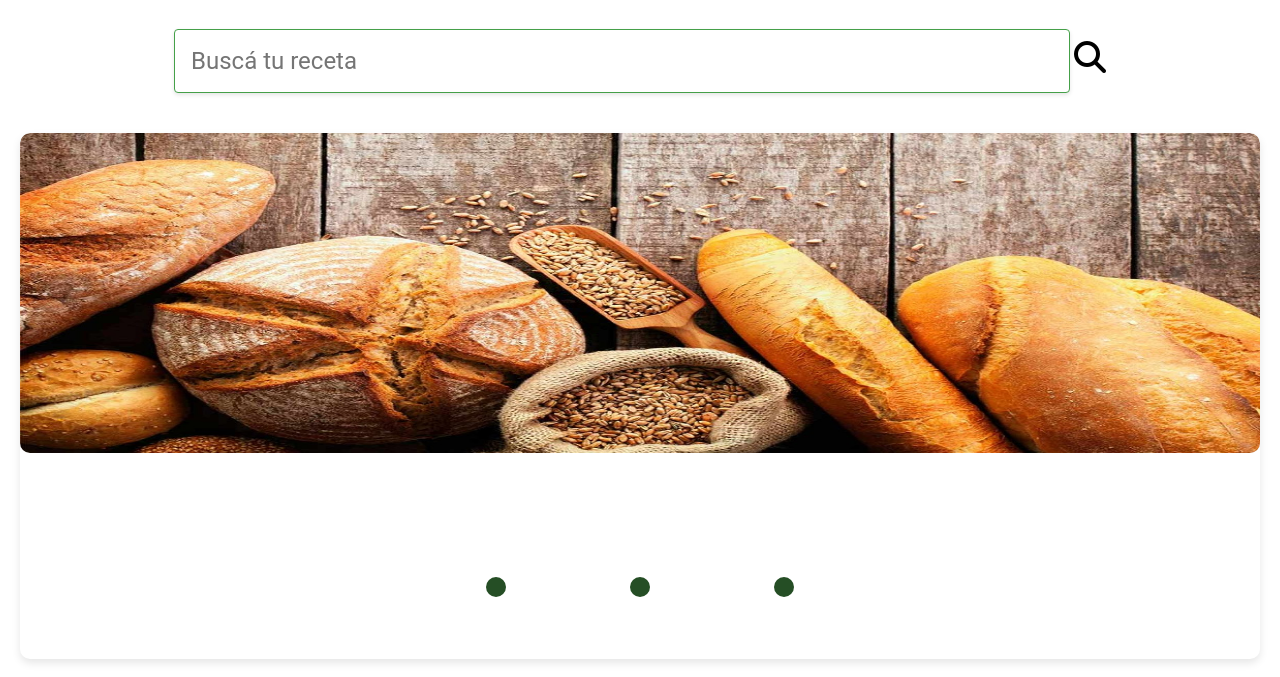
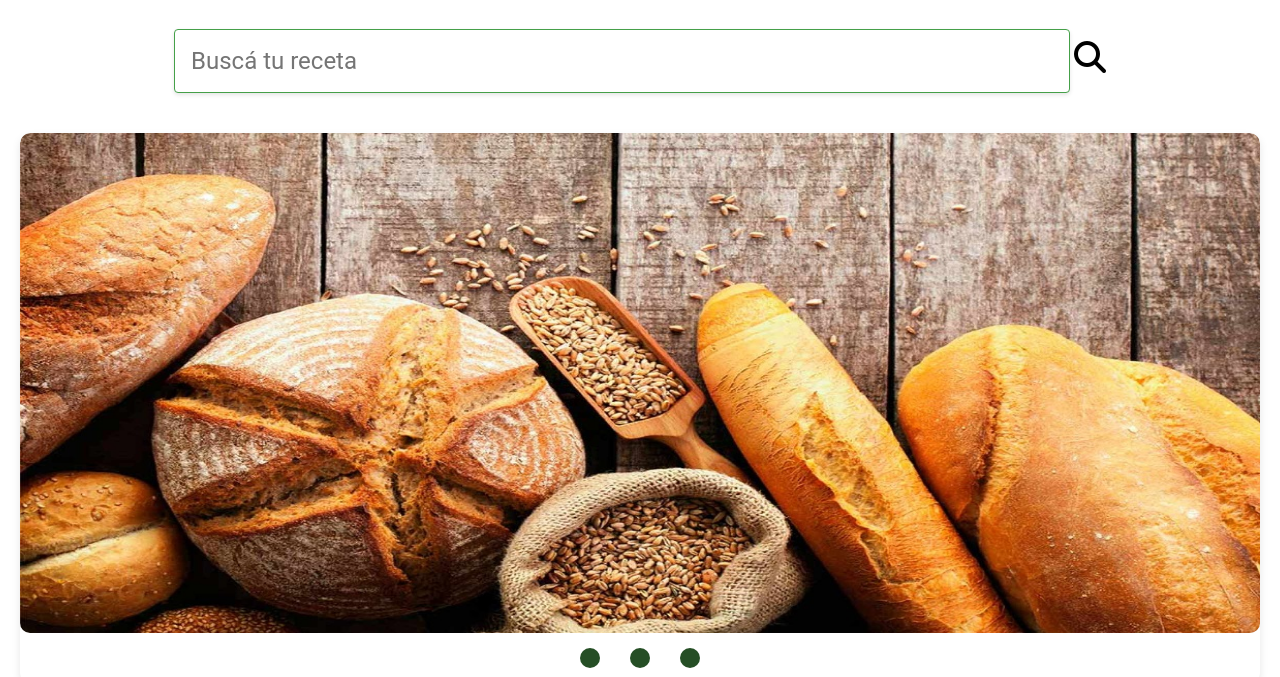
Before and after one commit to SofiMeriggi2/CaC-recetario, a plain HTML site: page Proyecto FInal/index1.html in a window 1280 px wide. Shown: the part 275-952 px from the top of the page. Drawn offline with Linux system fonts and the light colour scheme; a web font is replaced by a local one.

Commit message:
carrucel opcion 2

```diff
--- a/Proyecto FInal/estilos2.css
+++ b/Proyecto FInal/estilos2.css
@@ -322,12 +322,12 @@ input[type="submit"]:hover {
 
 .carousel-item {
     width: 100%;
-    height: 40%;
+    height: 400px;
 }
 
 .carousel-item img {
     width: 100%;
-    height: 40vh;
+    height: 500px;
     display: block;
     border-radius: 10px;
 }
@@ -351,7 +351,7 @@ input[name="slides"] {
 .nav-carrucel {
     display: flex;
     justify-content: center;
-    margin-top: 5%;
+    margin-top: 100px;
 }
 
 .nav-btn-carr {
@@ -359,9 +359,24 @@ input[name="slides"] {
     height: 20px;
     background-color: rgb(37, 78, 37);;
     border-radius: 50%;
-    margin: 5%;
+    margin: 15px;
     cursor: pointer;
+    /* transition: background-color 0.3s; */
 }
+
+/* input[name="slides"]:checked + .nav-btn-carr{
+    background-color: #333;
+} */
+
+
+
+/*---------------------------------------------------------------------------------*/
+
+/*----- Carrucel --------*/
+
+
+
+
 
 
 /*-- Card --*/
```
